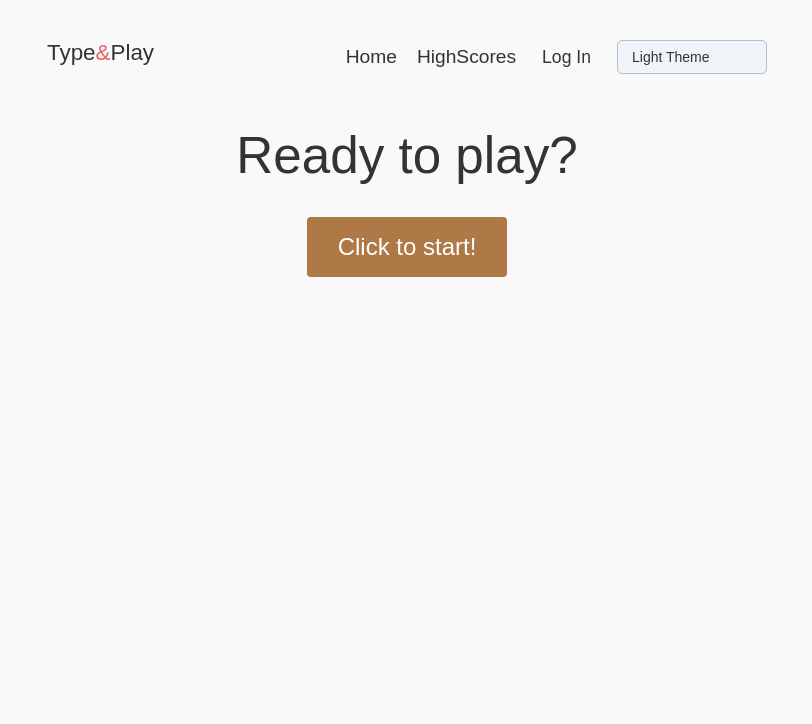
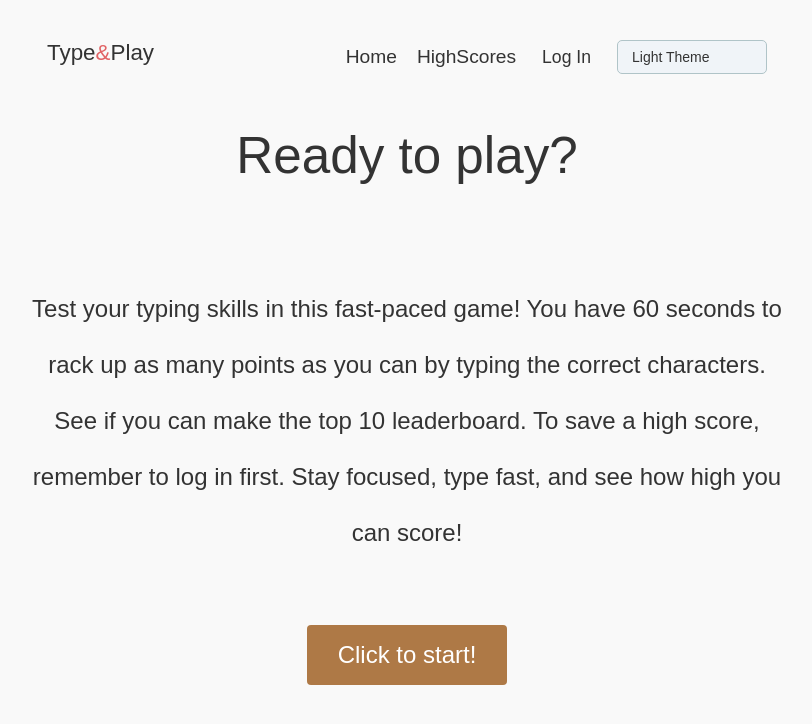
Before and after one commit to aicprog/react-type-game, a React (Create React App) app: page / in a window 1280 px wide. Shown: the top 724 px of the page, without its empty margins (233-1045 px from the left). Built offline with nearby package versions, Linux system fonts and the light colour scheme.

Commit message:
Add text to home page

```diff
--- a/src/pages/GameOver.jsx
+++ b/src/pages/GameOver.jsx
@@ -51,13 +51,13 @@ const GameOver = () => {
 	return (
 		<Flex center flexDirection={'column'}>
 			<StyledTitle>Game Over</StyledTitle>
-			<Sentence>You scored {score} points!</Sentence>
+			<p>You scored {score} points!</p>
 			{!isAuthenticated && (
 				<Sentence>
 					To be able to save a high score, please log in or sign up.
 				</Sentence>
 			)}
-			<Sentence>{scoreMessage}</Sentence>
+			<p>{scoreMessage}</p>
 			<Flex gap={'2rem'}>
 				<CTA to="/game">Play Again</CTA>
 				<CTA to="/highScores">High Scores</CTA>
--- a/src/pages/Home.jsx
+++ b/src/pages/Home.jsx
@@ -2,11 +2,19 @@ import React from 'react';
 import { CTA } from '../styled/Links';
 import { Flex } from '../styled/Container';
 import { StyledTitle } from '../styled/Typography';
+import { Sentence } from '../styled/Game';
 
 const Home = () => {
 	return (
 		<Flex center flexDirection={'column'}>
 			<StyledTitle>Ready to play?</StyledTitle>
+			<Sentence>
+				Test your typing skills in this fast-paced game! You have 60 seconds to
+				rack up as many points as you can by typing the correct characters. See
+				if you can make the top 10 leaderboard. To save a high score,
+				remember to log in first. Stay focused, type fast, and see how high you
+				can score!
+			</Sentence>
 			<CTA to="/game">Click to start!</CTA>
 		</Flex>
 	);
--- a/src/styled/Game.js
+++ b/src/styled/Game.js
@@ -22,6 +22,7 @@ export const Sentence = styled.p`
 	grid-column: 1/4;
 	text-align: center;
 	margin: 64px 0;
+	line-height: 3.5rem ;
 `;
 
 const shake = keyframes`
--- a/src/styled/Global.js
+++ b/src/styled/Global.js
@@ -31,4 +31,9 @@ export const GlobalStyle = createGlobalStyle`
     h1, h2{
         margin-bottom: 2rem;
     }
+
+    p{
+        font-size: 1.5rem ;
+        line-height: 2rem ;
+    }
 `;
```
